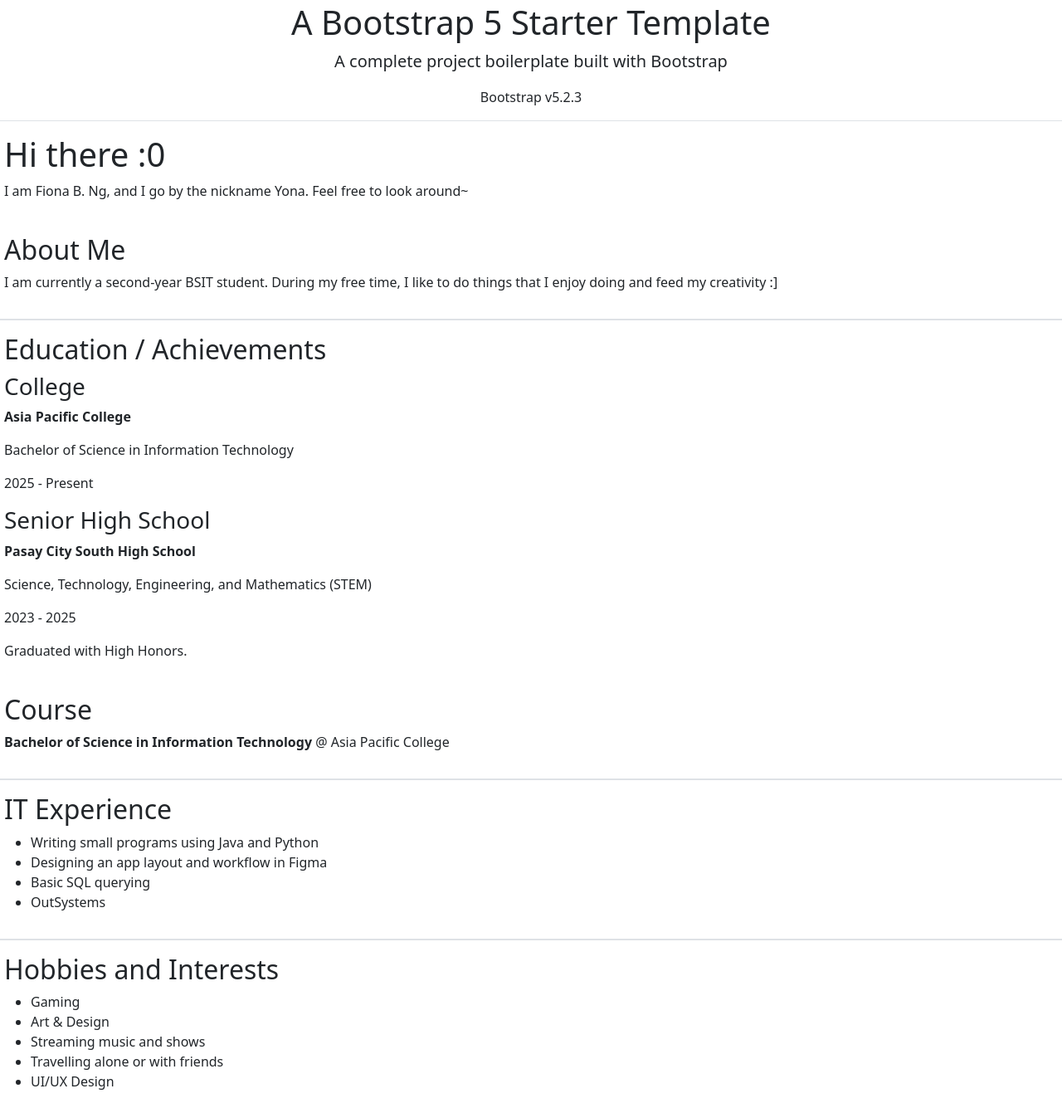
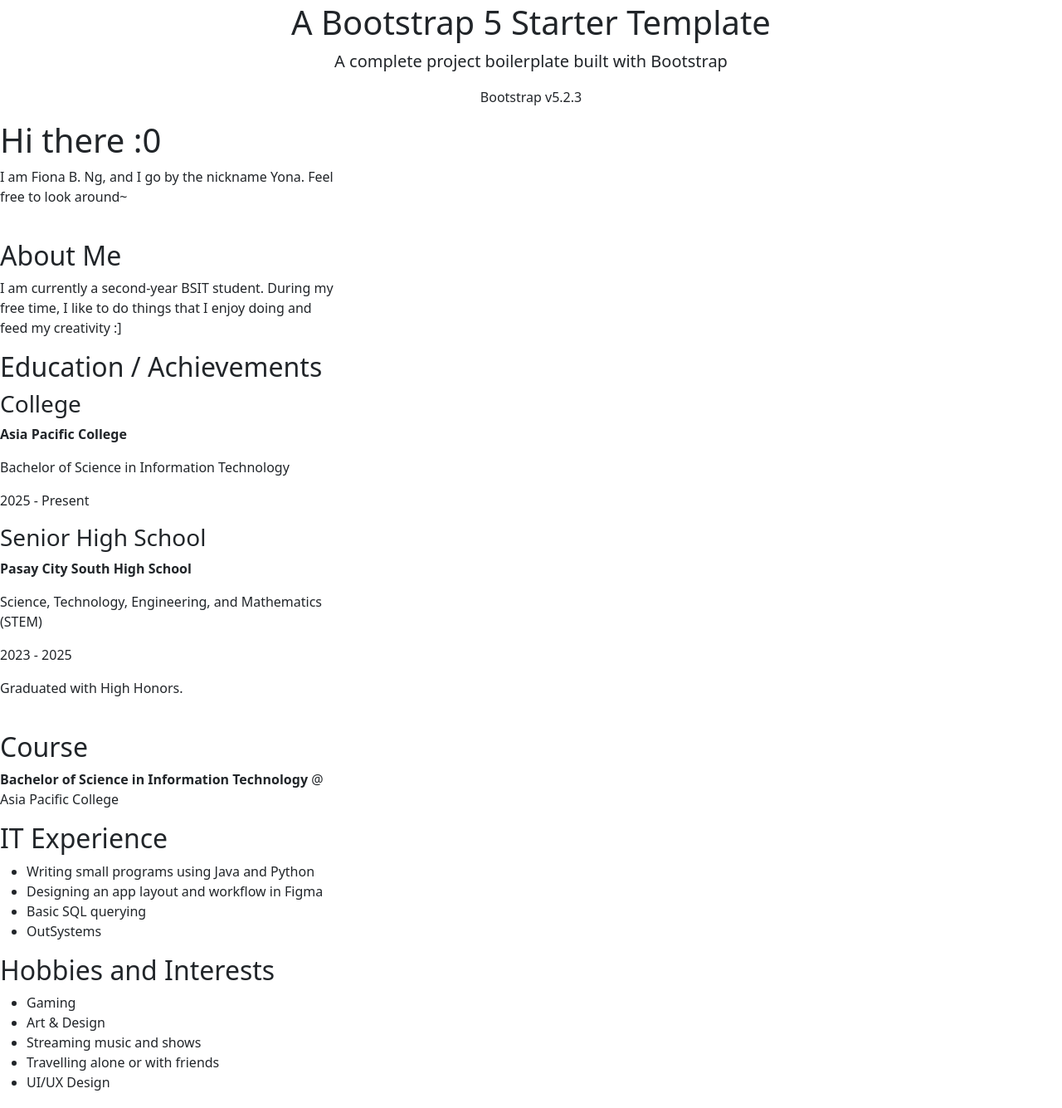
Before and after one commit to apcfiong/webprog-CS251-IT253-bootstrap-template, a plain HTML site: page home/index.html in a window 1280 px wide. Shown: the part 101-1436 px from the top of the page at 83% size. Drawn offline with nearby package versions, Linux system fonts and the light colour scheme.

Commit message:
Changed index.html

```diff
--- a/home/index.html
+++ b/home/index.html
@@ -44,7 +44,7 @@
         </div>
 
         <div class="row">
-            <div class="col border p-3">
+            <div class="col-sm-4">
                 <h1>Hi there :0</h1>
                     <p>I am Fiona B. Ng, and I go by the nickname Yona. Feel free to look around~</p>
                 <br>
@@ -54,7 +54,7 @@
         </div>
 
         <div class="row">
-            <div class="col border p-3">
+            <div class="col-sm-4">
                 <h2>Education / Achievements</h2>
                     <h3>College</h3>
                     <p><strong>Asia Pacific College</strong></p>
@@ -72,7 +72,7 @@
         </div>
 
         <div class="row">
-            <div class="col border p-3">
+            <div class="col-sm-4">
                 <h2>IT Experience</h2>
                     <ul>
                         <li>Writing small programs using Java and Python</li>
@@ -84,7 +84,7 @@
         </div>
 
         <div class="row">
-            <div class="col border p-3">
+            <div class="col-sm-4">
                 <h2>Hobbies and Interests</h2>
                     <ul>
                         <li>Gaming</li>
```
